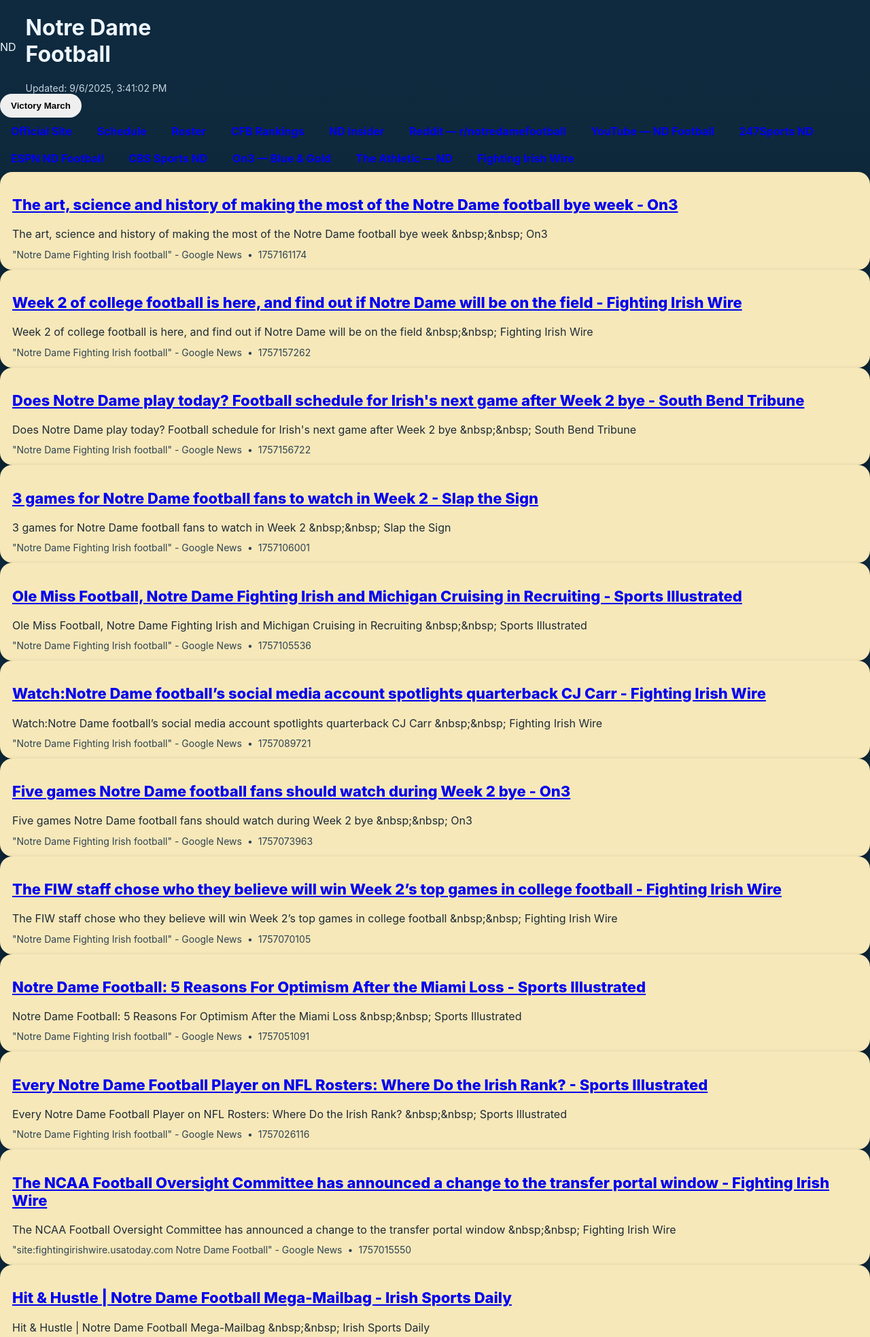
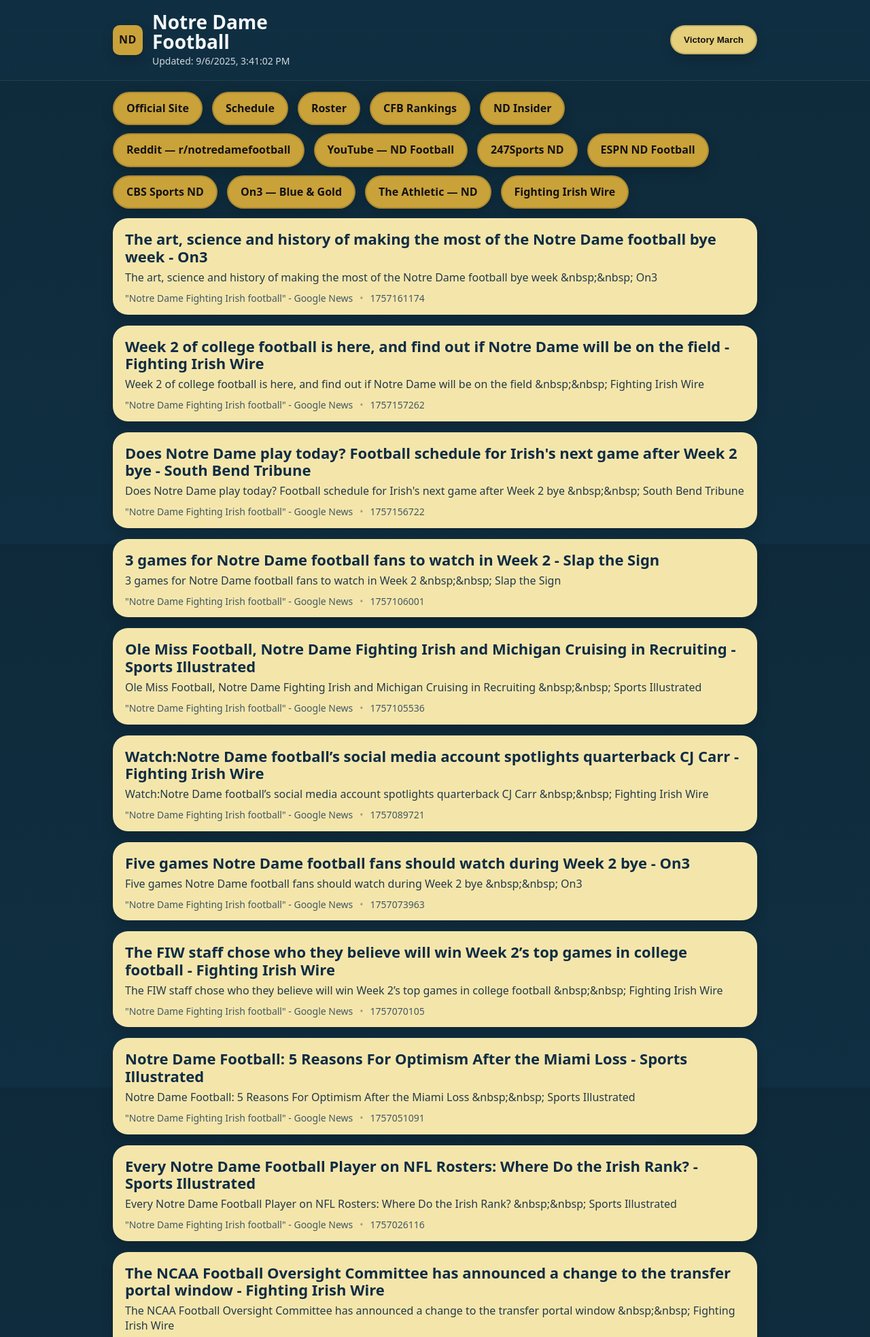
Before and after one commit to jasonab74-ctrl/notre-dame-football, a Flask app: page / in a window 1280 px wide. Shown: the top 1967 px of the page at 68% size. Run offline with Flask 3, Linux system fonts and the light colour scheme.

Commit message:
Update style.css

```diff
--- a/static/style.css
+++ b/static/style.css
@@ -1,102 +1,120 @@
+/* ===== Theme ===== */
 :root{
-  --navy:#0f2a3f;
-  --navy-2:#0b2333;
-  --gold:#caa233;
-  --gold-2:#e8d399;
-  --chip:#1a3a53;
-  --text:#0e2233;
-  --muted:#5c7486;
-  --card:#f6e8b9; /* light gold for cards */
+  --navy:#0e2a3a;
+  --navy-2:#102f42;
+  --gold:#caa23a;
+  --gold-2:#e6cf7a;
+  --ink:#0d2230;
+  --text:#f3f7fa;
+  --card-text:#172a38;
   --radius:18px;
+  --shadow:0 8px 18px rgba(0,0,0,.18);
+  --maxw: 980px;
+  --title-wt: 800;
+  --ui-wt: 700;
+  --body-wt: 500;
 }
 
-*{box-sizing:border-box}
-html,body{height:100%}
+/* Reset-ish */
+*{ box-sizing:border-box; }
+html,body{ margin:0; padding:0; height:100%; }
 body{
-  margin:0;
-  font-family:Inter,system-ui,-apple-system,Segoe UI,Roboto,Helvetica,Arial,sans-serif;
-  color:#eef6ff;
-  background:linear-gradient(180deg,var(--navy),var(--navy-2));
+  background: linear-gradient(180deg, var(--navy) 0%, var(--navy-2) 100%);
+  color:var(--text);
+  font-family: ui-sans-serif, system-ui, -apple-system, Segoe UI, Roboto, "Helvetica Neue", Arial, "Noto Sans", "Apple Color Emoji","Segoe UI Emoji", "Segoe UI Symbol";
+  line-height:1.35;
   -webkit-font-smoothing:antialiased;
-  -moz-osx-font-smoothing:grayscale;
+  text-rendering:optimizeLegibility;
 }
 
-.banner{
-  position:sticky;top:0;z-index:5;
-  background:linear-gradient(180deg,var(--navy),rgba(15,42,63,.92));
-  backdrop-filter:saturate(180%) blur(6px);
-  padding:14px 16px 10px;
-  border-bottom:1px solid rgba(255,255,255,.06);
+/* ===== Hero / Banner ===== */
+.hero{
+  position:sticky;
+  top:0;
+  z-index:2;
+  background:linear-gradient(180deg, rgba(16,47,66,.95), rgba(16,47,66,.90));
+  backdrop-filter: blur(8px);
+  border-bottom:1px solid rgba(255,255,255,.08);
 }
-.brand{display:flex;align-items:center;gap:14px}
-.logo{width:56px;height:56px;filter:drop-shadow(0 1px 0 rgba(0,0,0,.3))}
-.titles h1{font-size:28px;line-height:1.02;margin:0}
-.updated{margin-top:4px;color:#c5d4e0;font-size:14px}
+.hero-inner{
+  max-width:var(--maxw);
+  margin:auto;
+  padding:18px 16px;
+  display:flex;
+  align-items:center;
+  gap:16px;
+  justify-content:space-between;
+}
+.brand{
+  display:flex; gap:14px; align-items:center;
+}
+.nd-mark{
+  width:44px; height:44px; border-radius:10px;
+  background:var(--gold);
+  color:#111; display:grid; place-items:center;
+  font-weight:900; letter-spacing:.5px;
+  box-shadow: var(--shadow);
+}
+.site-title{
+  margin:0; font-size:28px; line-height:1.05; font-weight:var(--title-wt);
+}
+.updated{ opacity:.85; font-size:14px; margin-top:4px; }
+
+/* ===== Pills (buttons/links) ===== */
 .pill{
-  display:inline-flex;align-items:center;justify-content:center;
-  padding:10px 16px;border-radius:999px;border:none;cursor:pointer;
-  font-weight:700;text-decoration:none;white-space:nowrap;
-  transition:transform .04s ease,background-color .15s ease,box-shadow .15s ease;
+  display:inline-block;
+  background:var(--gold);
+  color:#121212;
+  font-weight:var(--ui-wt);
+  padding:12px 18px;
+  border-radius:999px;
+  text-decoration:none;
+  box-shadow: var(--shadow);
+  border:2px solid rgba(0,0,0,.15);
+  transition: transform .06s ease, filter .2s ease;
+  white-space:nowrap;
 }
-.pill:active{transform:translateY(1px)}
-.pill--cta{margin-left:auto;background:var(--gold);color:#101010}
-.pill--cta.playing{background:#e0b84a}
-.pill--link{background:var(--gold);color:#101010}
-.pill--ghost{background:transparent;color:#e9f2fa;border:1px solid rgba(255,255,255,.25)}
-
-.container{max-width:980px;margin:0 auto;padding:16px 14px 40px}
-.links-row{display:flex;flex-wrap:wrap;gap:10px;margin:14px 0}
-.filters{
-  display:flex;align-items:center;gap:10px;flex-wrap:wrap;
-  margin:6px 0 14px
-}
-.label{opacity:.9}
-.select-wrap{position:relative}
-.select-wrap select{
-  appearance:none;-webkit-appearance:none;
-  padding:10px 36px 10px 14px;border-radius:12px;border:1px solid rgba(255,255,255,.2);
-  background:linear-gradient(180deg,rgba(255,255,255,.06),rgba(0,0,0,.04));
-  color:#e9f2fa;font-weight:600
-}
-.select-wrap:after{
-  content:"▾";position:absolute;right:10px;top:50%;transform:translateY(-52%);
-  pointer-events:none;color:#d9e7f3
+.pill:hover{ filter:brightness(1.05); transform:translateY(-1px); }
+.pill:active{ transform:translateY(0); }
+.pill--alt{
+  background:var(--gold-2);
+  color:#111;
 }
 
-/* Cards */
-.feed{display:flex;flex-direction:column;gap:16px}
-.card{
-  background:var(--card);
-  border-radius:18px;padding:18px 18px 14px;
-  color:var(--text); box-shadow:0 3px 8px rgba(0,0,0,.18)
-}
-.card__title{
-  font-weight:800;font-size:22px;line-height:1.18;
-  color:#0e3050;text-decoration:none;
-}
-.card__title:hover{text-decoration:underline}
-.card__summary{
-  color:#1f2a36;margin:8px 0 10px;font-size:16px;line-height:1.4
-}
-.card__meta{
-  display:flex;gap:8px;align-items:center;color:#304353;font-size:14px
-}
-.card__chip{
-  background:#efdf9f;color:#1a1a1a;padding:3px 10px;border-radius:999px;font-weight:700
-}
-.dot{opacity:.6}
-
-@media (max-width:480px){
-  .logo{width:48px;height:48px}
-  .titles h1{font-size:24px}
-  .updated{font-size:13px}
-  .pill{padding:9px 14px}
-  .card{border-radius:16px}
-  .card__title{font-size:20px}
+/* Quicklinks layout */
+.wrap{ max-width:var(--maxw); margin:14px auto 48px; padding:0 16px; }
+.quicklinks{
+  display:flex; flex-wrap:wrap; gap:12px 14px; margin:16px 0 8px;
 }
 
-/* Buttons row styling (pills rendered as links) */
-.links-row .pill{
-  background:var(--gold);color:#101010;
-  font-weight:700;border:1px solid rgba(0,0,0,.08)
+/* ===== Cards / Articles ===== */
+.articles{ display:grid; gap:16px; margin-top:14px; }
+.card{
+  background: #f4e6ab; /* light gold */
+  color: var(--card-text);
+  border-radius: 22px;
+  padding: 18px 18px 14px;
+  box-shadow: var(--shadow);
 }
+.card__title{ margin:0 0 8px; font-size:22px; line-height:1.15; font-weight:800; }
+.card__link{
+  color:#0f2c44; text-decoration:none;
+}
+.card__link:hover{ text-decoration:underline; }
+.card__link--nolink{ color:#0f2c44; }
+.card__summary{ margin:0 0 10px; font-size:16px; color:#24394a; }
+.card__meta{
+  display:flex; align-items:center; gap:10px;
+  font-size:14px; color:#3a5061; opacity:.95;
+}
+.meta__dot{ opacity:.5; }
+
+/* Empty state */
+.empty{ opacity:.75; text-align:center; padding:24px 0; }
+
+/* Mobile tweaks */
+@media (max-width:480px){
+  .site-title{ font-size:26px; }
+  .pill{ padding:11px 16px; font-size:16px; }
+  .card__title{ font-size:20px; }
+}
```
